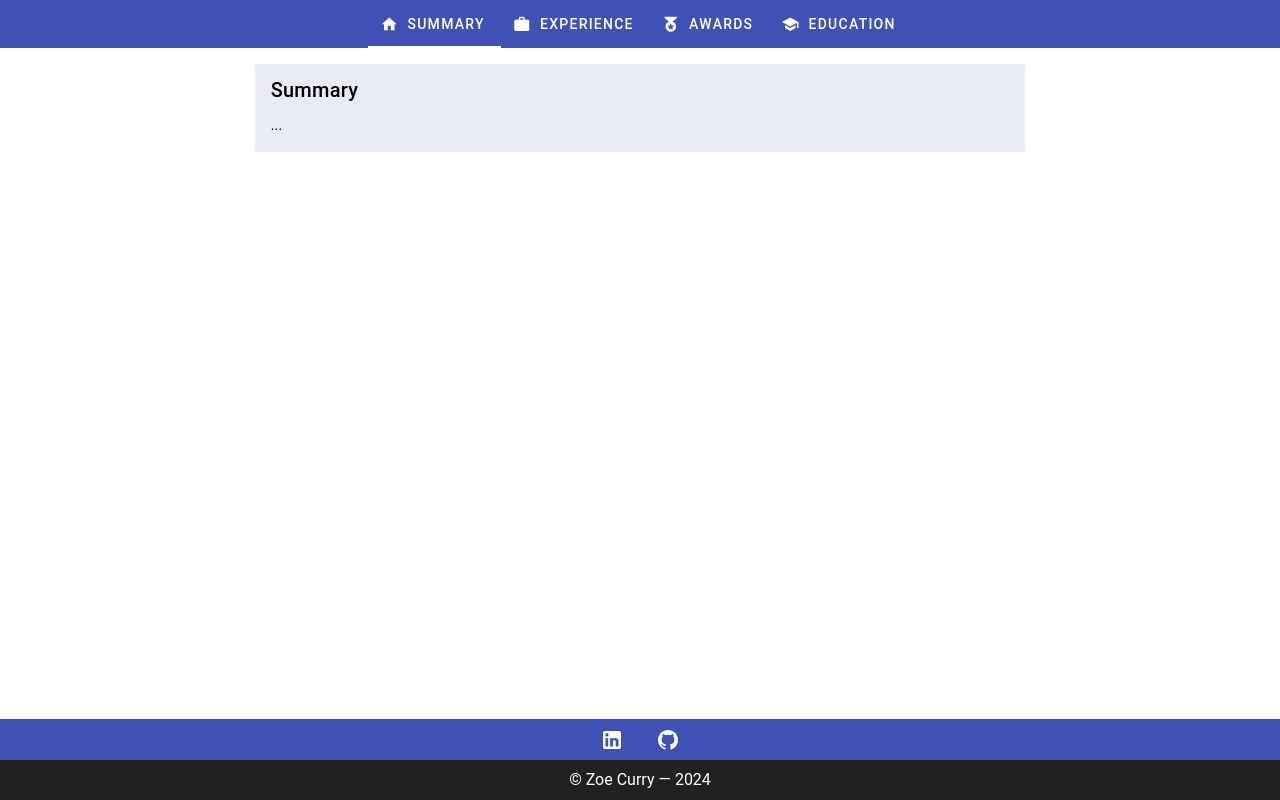
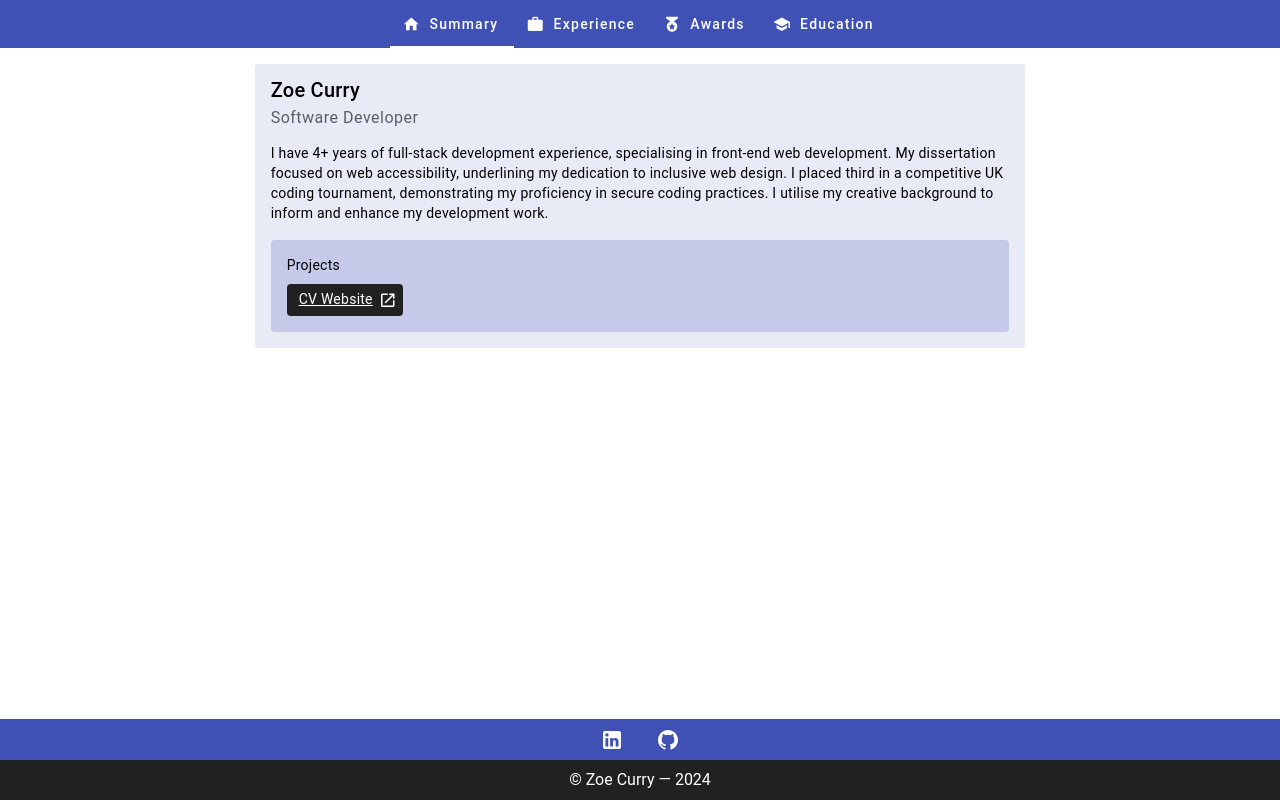
Before and after one commit to pixel-m4ge/cv-website, a Nuxt app: page / in a window 1280 px wide. Built offline with nearby package versions, Linux system fonts and the light colour scheme.

Commit message:
✨ new feature: home page

```diff
--- a/pages/index.vue
+++ b/pages/index.vue
@@ -1,13 +1,21 @@
 <template>
   <v-card class="rounded-0 h-100">
     <v-tabs v-model="tab" align-tabs="center" bg-color="indigo">
-      <v-tab prepend-icon="mdi-home" value="tab-1">Summary</v-tab>
+      <v-tab class="text-capitalize" prepend-icon="mdi-home" value="tab-1"
+        >Summary</v-tab
+      >
 
-      <v-tab prepend-icon="mdi-briefcase" value="tab-2">Experience</v-tab>
+      <v-tab class="text-capitalize" prepend-icon="mdi-briefcase" value="tab-2"
+        >Experience</v-tab
+      >
 
-      <v-tab prepend-icon="mdi-medal" value="tab-3">Awards</v-tab>
+      <v-tab class="text-capitalize" prepend-icon="mdi-medal" value="tab-3"
+        >Awards</v-tab
+      >
 
-      <v-tab prepend-icon="mdi-school" value="tab-4">Education</v-tab>
+      <v-tab class="text-capitalize" prepend-icon="mdi-school" value="tab-4"
+        >Education</v-tab
+      >
     </v-tabs>
 
     <v-tabs-window v-model="tab">
@@ -19,9 +27,44 @@
               <v-card
                 variant="flat"
                 class="bg-indigo-lighten-5"
-                title="Summary"
+                title="Zoe Curry"
               >
-                <v-card-text>...</v-card-text>
+                <template v-slot:subtitle>
+                  <span class="text-body-1">Software Developer</span>
+                </template>
+                <v-card-text>
+                  I have 4+ years of full-stack development experience,
+                  specialising in front-end web development. My dissertation
+                  focused on web accessibility, underlining my dedication to
+                  inclusive web design. I placed third in a competitive UK
+                  coding tournament, demonstrating my proficiency in secure
+                  coding practices. I utilise my creative background to inform
+                  and enhance my development work.
+                </v-card-text>
+                <v-card-text class="pt-0">
+                  <div class="bg-indigo-lighten-4" style="border-radius: 4px">
+                    <div class="pa-4">
+                      <div>Projects</div>
+                      <v-chip
+                        variant="flat"
+                        color="grey-darken-4"
+                        label
+                        class="mr-2 mt-2"
+                        append-icon="mdi-open-in-new"
+                      >
+                        <a
+                          class="text-white"
+                          href="https://github.com/pixel-m4ge"
+                          target="_blank"
+                          rel="noopener noreferrer"
+                          aria-label="Go to my CV Website repository"
+                        >
+                          CV Website
+                        </a>
+                      </v-chip>
+                    </div>
+                  </div>
+                </v-card-text>
               </v-card>
             </v-col>
             <v-col sm="2" cols="0"></v-col>
```
